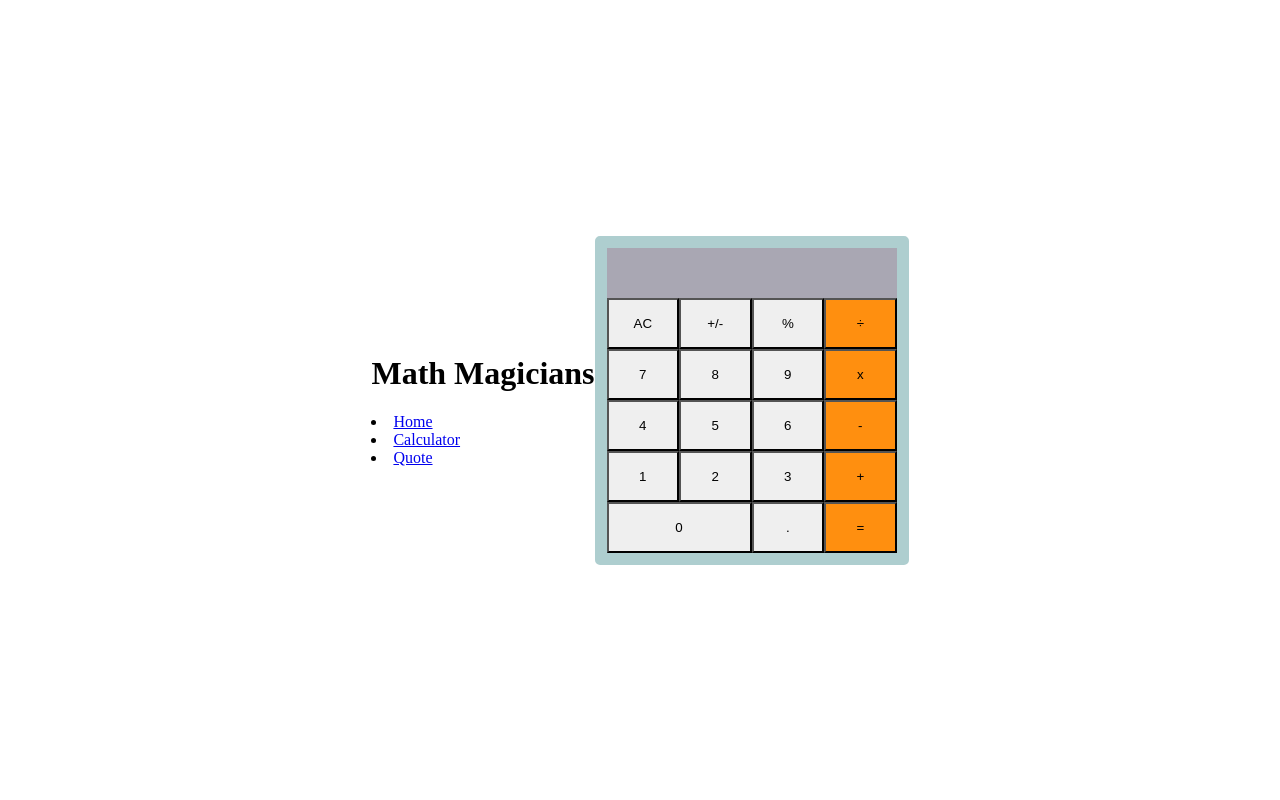
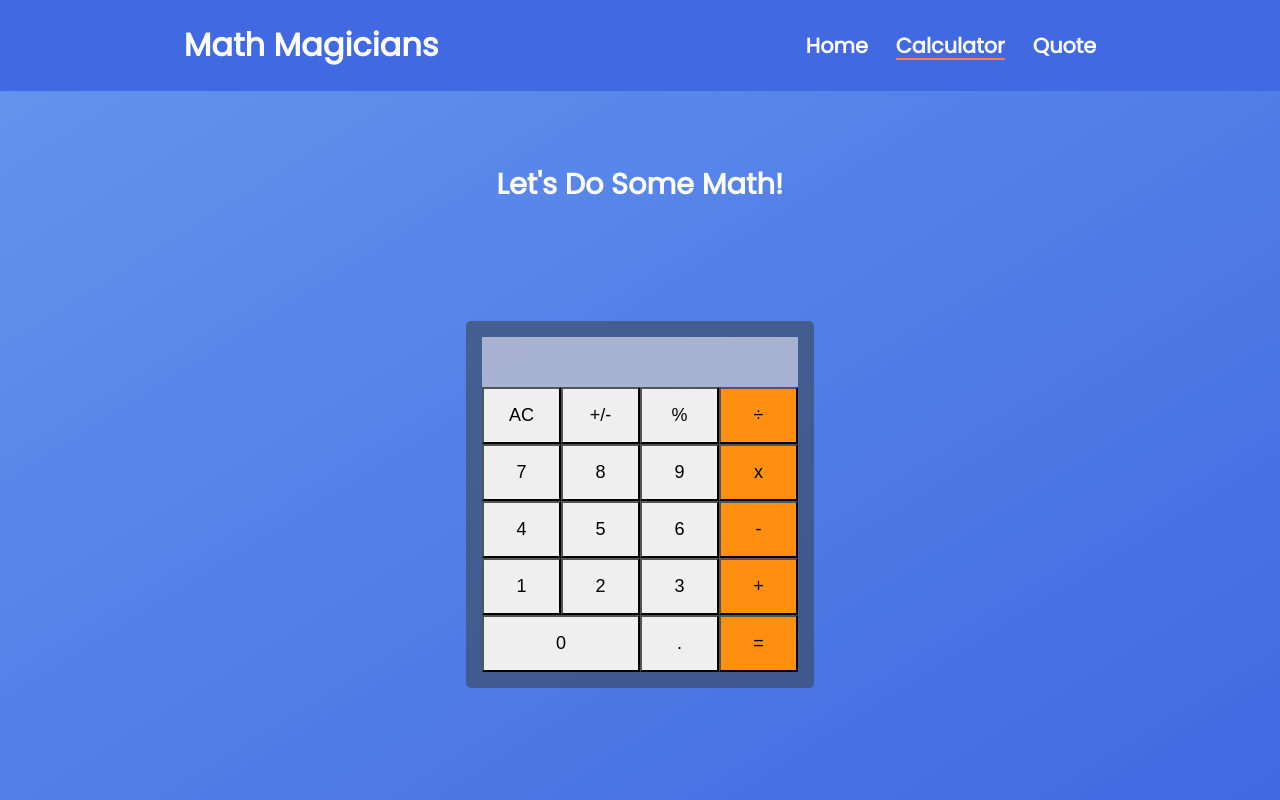
Before and after one commit to pinkmoon25/Math-magicians, a React (Create React App) app: page /calculator in a window 1280 px wide. Built offline with nearby package versions, Linux system fonts and the light colour scheme.

Commit message:
Add style to the app

```diff
--- a/src/components/calculator.css
+++ /dev/null
@@ -1,36 +0,0 @@
-#root {
-  display: flex;
-  justify-content: center;
-  align-items: center;
-  min-height: 100vh;
-}
-
-.container {
-  display: grid;
-  grid-template-columns: repeat(4, 1fr);
-  border: 12px solid rgba(95, 158, 160, 0.5);
-  border-radius: 5px;
-}
-
-.num-input {
-  height: 20px;
-  padding: 15px 5px;
-  grid-column: 1/5;
-  text-align: end;
-  background-color: rgba(133, 130, 147, 0.7);
-  outline: none;
-}
-
-#zero {
-  grid-column: 1/3;
-}
-
-input {
-  padding: 16px 25px;
-  border-radius: initial;
-  outline: none;
-}
-
-.operator {
-  background-color: #ff8f0f;
-}
--- a/src/components/calculator.js
+++ b/src/components/calculator.js
@@ -1,5 +1,4 @@
 import React, { useState } from 'react';
-import './calculator.css';
 import calculate from '../logic/calculate';
 
 const Calculator = () => {
@@ -18,7 +17,9 @@ const Calculator = () => {
   };
 
   return (
-    <div className="container">
+    <section className="calculator-section">
+      <h3>Let&apos;s Do Some Math!</h3>
+      <div className="calculator">
         <div className="num-input">
           {initialValue.total}
           {initialValue.operation}
@@ -44,6 +45,7 @@ const Calculator = () => {
         <input type="button" value="." id="dot" onClick={handleClick} />
         <input type="button" value="=" id="equal" className="operator" onClick={handleClick} />
       </div>
+    </section>
   );
 };
 
--- a/src/index.css
+++ b/src/index.css
@@ -1,3 +1,109 @@
+@import url('https://fonts.googleapis.com/css2?family=Poppins&display=swap');
+
 body {
   margin: 0;
+  padding: 0;
+  box-sizing: border-box;
+  min-height: 100vh;
+  font-family: 'Poppins', sans-serif;
+  background-image: linear-gradient(to bottom right, cornflowerblue, royalblue);
+  color: #fff;
 }
+
+section {
+  display: flex;
+  justify-content: center;
+  align-items: center;
+  min-height: 80vh;
+}
+
+header {
+  display: flex;
+  align-items: center;
+  justify-content: space-around;
+  flex-wrap: wrap;
+  background-color: royalblue;
+  color: #fff;
+}
+
+.navbar {
+  list-style: none;
+  display: flex;
+  gap: 28px;
+  flex-wrap: wrap;
+  font-size: 1.3em;
+}
+
+a {
+  text-decoration: none;
+  color: #fff;
+  font-weight: 600;
+  transition: all 0.25s;
+}
+
+a:hover {
+  opacity: 0.6;
+}
+
+.active {
+  transform: scale(1.1);
+  text-decoration: underline coral solid 2px;
+  text-underline-offset: 5px;
+}
+
+h2 {
+  text-align: center;
+  font-size: 2.2em;
+}
+
+.home-section > div {
+  margin: auto 5vw;
+}
+
+.calculator-section {
+  flex-direction: column;
+  justify-content: space-around;
+}
+
+h3 {
+  font-size: 1.8em;
+}
+
+.calculator {
+  display: grid;
+  grid-template-columns: repeat(4, 1fr);
+  border: 16px solid rgba(52, 61, 61, 0.5);
+  border-radius: 5px;
+}
+
+.num-input {
+  height: 20px;
+  padding: 15px 5px;
+  grid-column: 1/5;
+  text-align: end;
+  background-color: rgba(204, 200, 200, 0.7);
+  color: #000;
+  font-size: 20px;
+  font-weight: 700;
+}
+
+#zero {
+  grid-column: 1/3;
+}
+
+input {
+  padding: 16px 25px;
+  border-radius: initial;
+  outline: none;
+  font-size: 18px;
+}
+
+.operator {
+  background-color: #ff8f0f;
+}
+
+blockquote {
+  font-size: 1.5em;
+  text-align: center;
+  margin: 0 12vw;
+}
```
Lines whose indentation alone changed are shown as unchanged.
